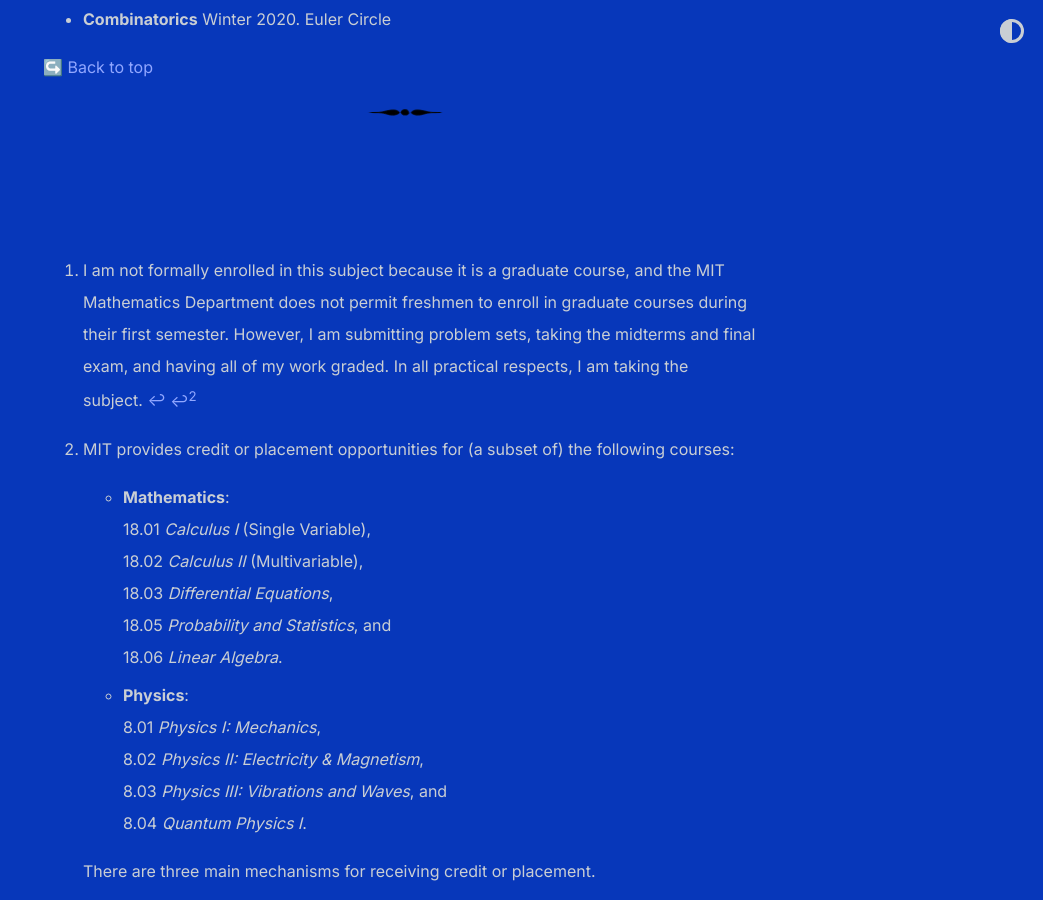
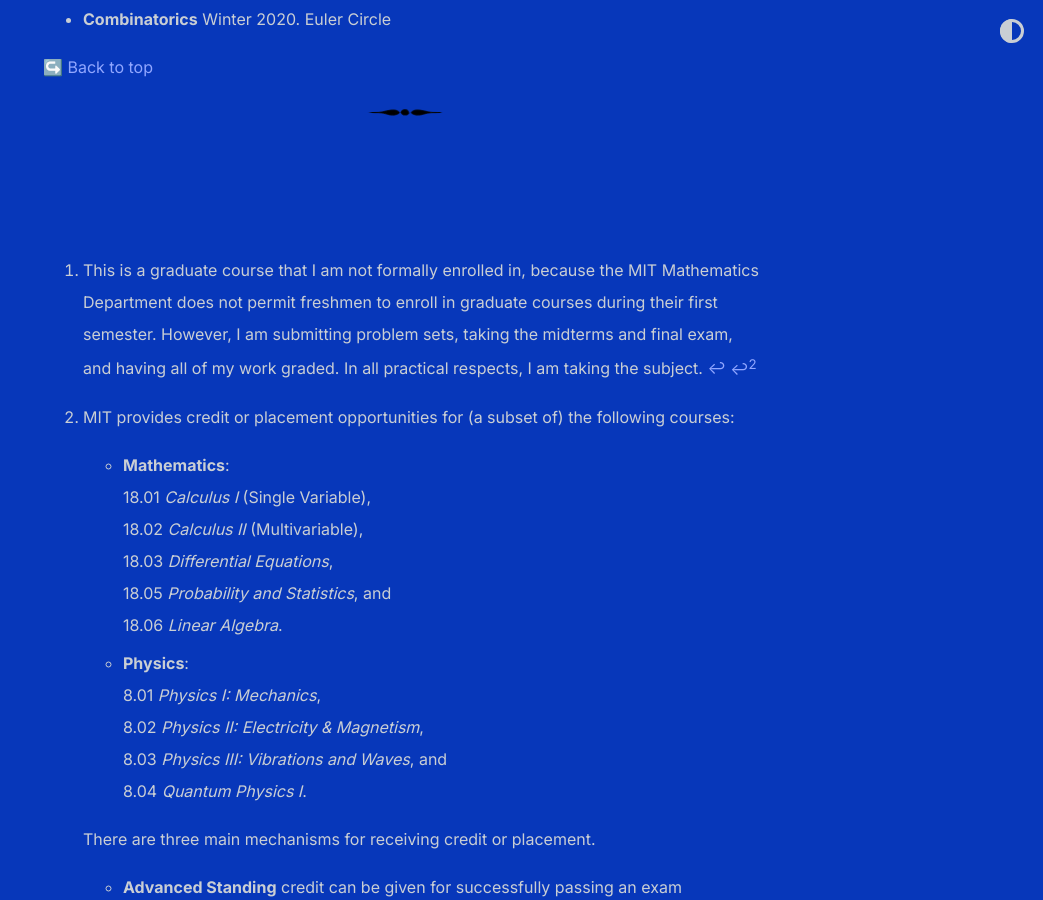
Before and after one commit to shihankanungo/shihankanungo.github.io, a Jekyll site: the page built from courses.md, in a window 1280 px wide and 900 px high, scrolled down 5708 px. Shown: the whole window, without its empty margins (237-1280 px from the left). Built offline with Jekyll 4.4.1, drawn with Linux system fonts in a browser that asks for light colours.

Commit message:
Rephrase note on graduate course enrollment

```diff
--- a/courses.md
+++ b/courses.md
@@ -22,7 +22,7 @@
 - 21M.053 *Rhythms of the World*
 - 21M.445 *Chamber Music Society* (6 units)
 
-[^4]:I am not formally enrolled in this subject because it is a graduate course, and the MIT Mathematics Department does not permit freshmen to enroll in graduate courses during their first semester. However, I am submitting problem sets, taking the midterms and final exam, and having all of my work graded. In all practical respects, I am taking the subject.
+[^4]:This is a graduate course that I am not formally enrolled in, because the MIT Mathematics Department does not permit freshmen to enroll in graduate courses during their first semester. However, I am submitting problem sets, taking the midterms and final exam, and having all of my work graded. In all practical respects, I am taking the subject.
 
 
 ## Credits and Placement
```
